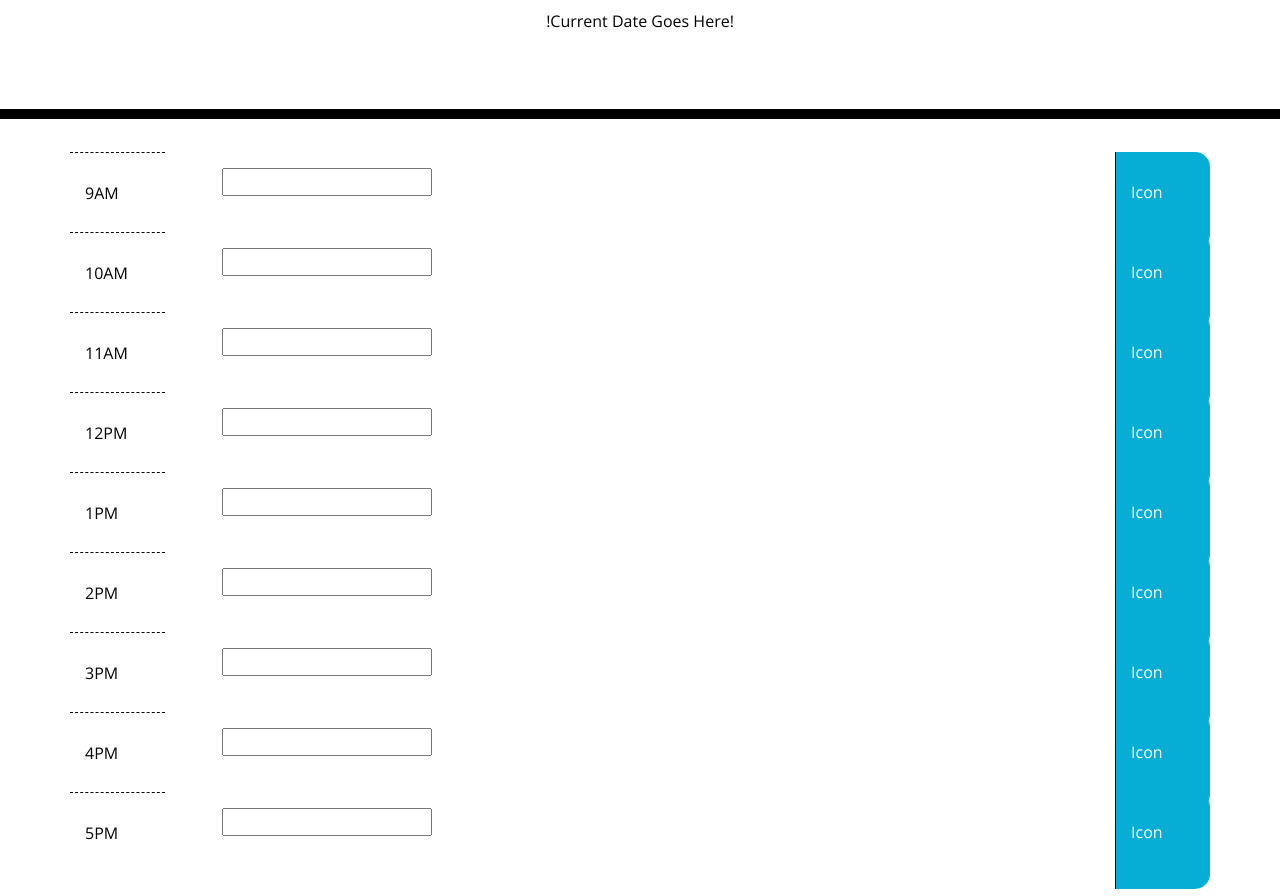
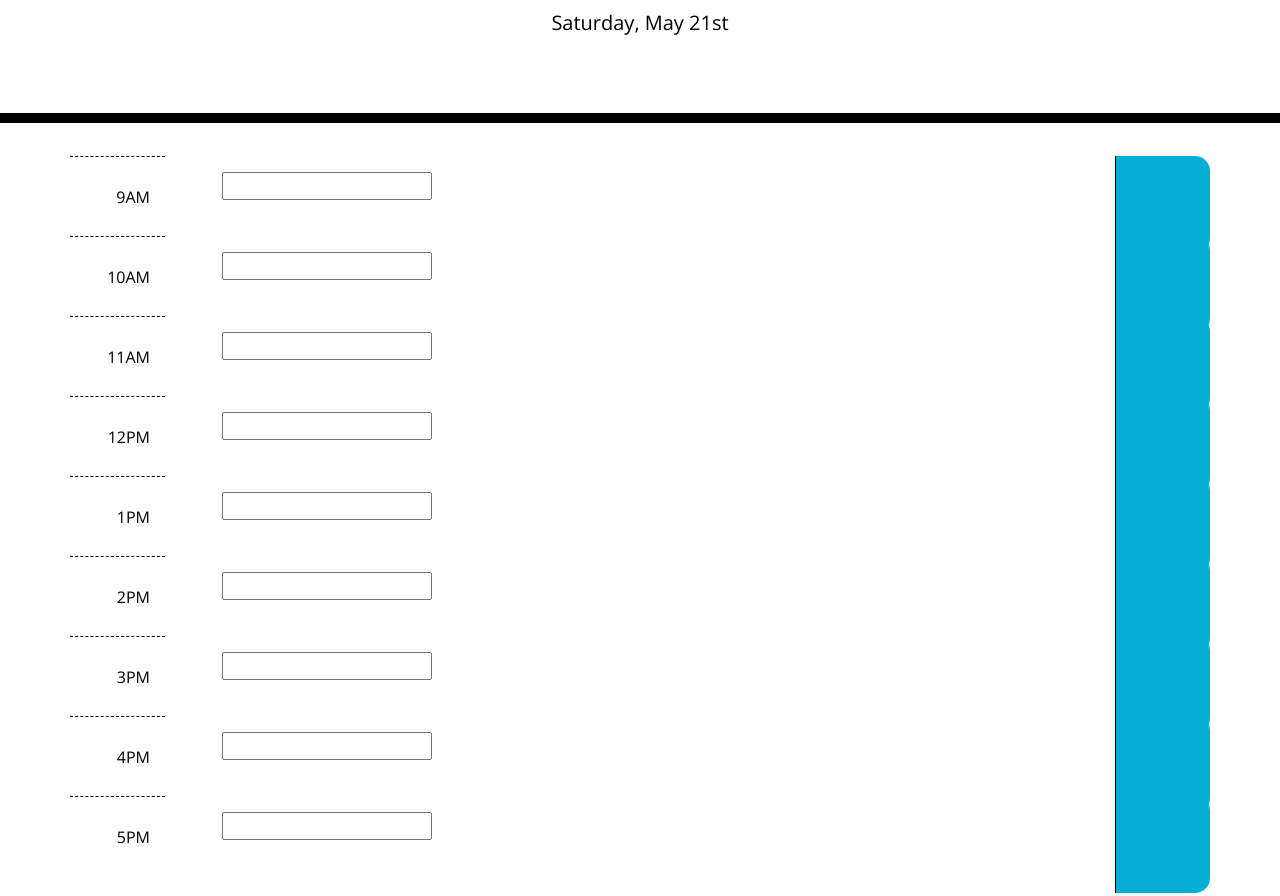
Before and after one commit to Andrew-Smith21/work-day-scheduler, a plain HTML site: page index.html in a window 1280 px wide. Shown: the part 181-1077 px from the top of the page. Drawn offline with nearby package versions, Linux system fonts and the light colour scheme; a web font is replaced by a local one.

Commit message:
add moment to set todays date

```diff
--- a/assets/css/style.css
+++ b/assets/css/style.css
@@ -21,6 +21,10 @@ textarea{
   border-bottom: 10px solid black;
 }
 
+.timeBlockWrapper {
+  margin-bottom: 20px;
+}
+
 .description{
   white-space: pre-wrap;
 }
@@ -42,6 +46,10 @@ textarea{
   border-top: 1px dashed #000000;
 }
 
+.hour p {
+  text-align: right;
+}
+
 .past {
   background-color: #d3d3d3;
   color: white;
@@ -58,6 +66,13 @@ textarea{
 }
 
 .saveBtn {
+  background-color: #06AED5;
+  border: none;
+  color: white;
+  padding-left: 17px;
+}
+
+.saveBtnBackground {
   border-left: 1px solid black;
   border-top-right-radius: 15px;
   border-bottom-right-radius: 15px;
--- a/assets/js/script.js
+++ b/assets/js/script.js
@@ -0,0 +1,8 @@
+
+
+// Get current date
+var currentDate = moment().format("dddd, MMMM Do");
+console.log(currentDate);
+
+var currentDayEl = document.querySelector("#currentDay");
+currentDayEl.textContent = currentDate;
--- a/index.html
+++ b/index.html
@@ -18,6 +18,10 @@
       href="https://fonts.googleapis.com/css?family=Open+Sans&display=swap"
       rel="stylesheet"
     />
+    <link
+      rel="stylesheet"
+      href="https://cdnjs.cloudflare.com/ajax/libs/open-iconic/1.1.1/font/css/open-iconic-bootstrap.min.css"
+    />
     <link rel="stylesheet" href="./assets/css/style.css" />
     <title>Work Day Scheduler</title>
   </head>
@@ -29,11 +33,10 @@
       <h1 class="display-3">Work Day Scheduler</h1>
       <p class="lead">A simple calendar app for scheduling your work day</p>
       <p id="currentDay" class="lead"></p>
-      <p> !Current Date Goes Here!</p>
     </header>
 
 
-    <div class="container">
+    <div class="container timeBlockWrapper">
       <!-- Timeblocks go here -->
       <div class="row">
         <div class="col-1 hour">
@@ -44,8 +47,8 @@
           <input type="text">
         </form>
 
-        <div class="col-1 saveBtn">
-          <p>Icon</p>
+        <div class="col-1 saveBtnBackground">
+          <button class="saveBtn"> <span class="oi oi-file"></span></button>
         </div>
       </div>
 
@@ -58,8 +61,8 @@
           <input type="text">
         </form>
 
-        <div class="col-1 saveBtn">
-          <p>Icon</p>
+        <div class="col-1 saveBtnBackground">
+          <button class="saveBtn"> <span class="oi oi-file"></span></button>
         </div>
       </div>
 
@@ -72,8 +75,8 @@
           <input type="text">
         </form>
 
-        <div class="col-1 saveBtn">
-          <p>Icon</p>
+        <div class="col-1 saveBtnBackground">
+          <button class="saveBtn"> <span class="oi oi-file"></span></button>
         </div>
       </div>
 
@@ -86,8 +89,8 @@
           <input type="text">
         </form>
 
-        <div class="col-1 saveBtn">
-          <p>Icon</p>
+        <div class="col-1 saveBtnBackground">
+          <button class="saveBtn"> <span class="oi oi-file"></span></button>
         </div>
       </div>
 
@@ -100,8 +103,8 @@
           <input type="text">
         </form>
 
-        <div class="col-1 saveBtn">
-          <p>Icon</p>
+        <div class="col-1 saveBtnBackground">
+          <button class="saveBtn"> <span class="oi oi-file"></span></button>
         </div>
       </div>
 
@@ -114,8 +117,8 @@
           <input type="text">
         </form>
 
-        <div class="col-1 saveBtn">
-          <p>Icon</p>
+        <div class="col-1 saveBtnBackground">
+          <button class="saveBtn"> <span class="oi oi-file"></span></button>
         </div>
       </div>
 
@@ -128,8 +131,8 @@
           <input type="text">
         </form>
 
-        <div class="col-1 saveBtn">
-          <p>Icon</p>
+        <div class="col-1 saveBtnBackground">
+          <button class="saveBtn"> <span class="oi oi-file"></span></button>
         </div>
       </div>
 
@@ -142,8 +145,8 @@
           <input type="text">
         </form>
 
-        <div class="col-1 saveBtn">
-          <p>Icon</p>
+        <div class="col-1 saveBtnBackground">
+          <button class="saveBtn"> <span class="oi oi-file"></span></button>
         </div>
       </div>
 
@@ -156,8 +159,8 @@
           <input type="text">
         </form>
 
-        <div class="col-1 saveBtn">
-          <p>Icon</p>
+        <div class="col-1 saveBtnBackground">
+          <button class="saveBtn"> <span class="oi oi-file"></span></button>
         </div>
       </div>
 
@@ -165,5 +168,6 @@
 
     <script src="https://code.jquery.com/jquery-3.4.1.min.js"></script>
     <script src="https://cdnjs.cloudflare.com/ajax/libs/moment.js/2.24.0/moment.min.js"></script>
+    <script src="./assets/js/script.js"></script>
   </body>
 </html>
```
